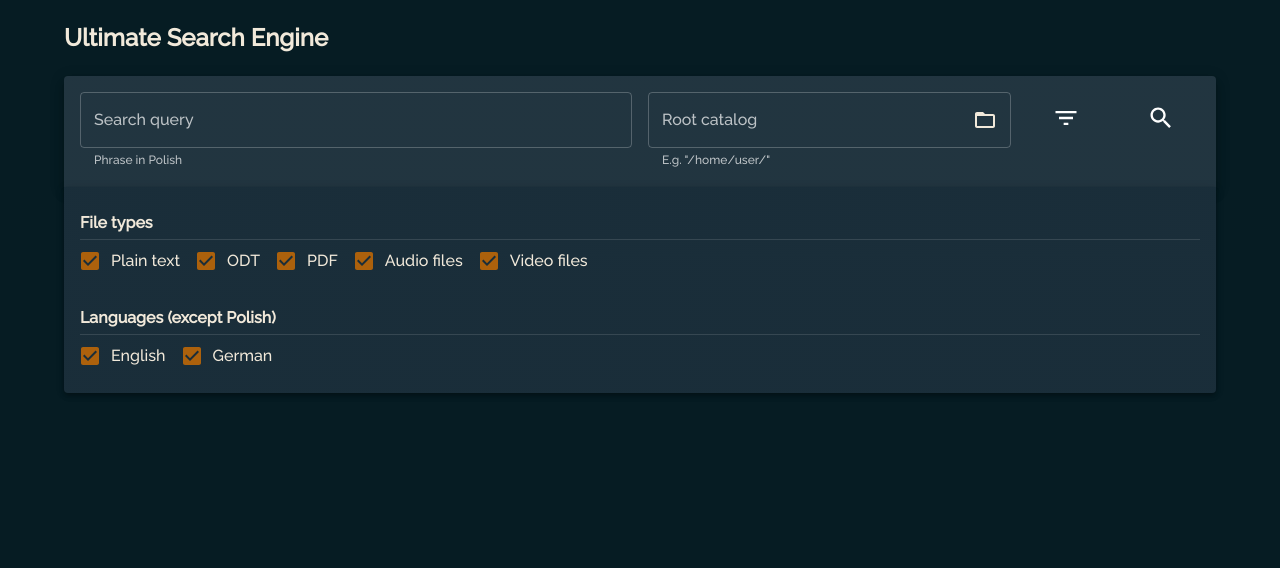
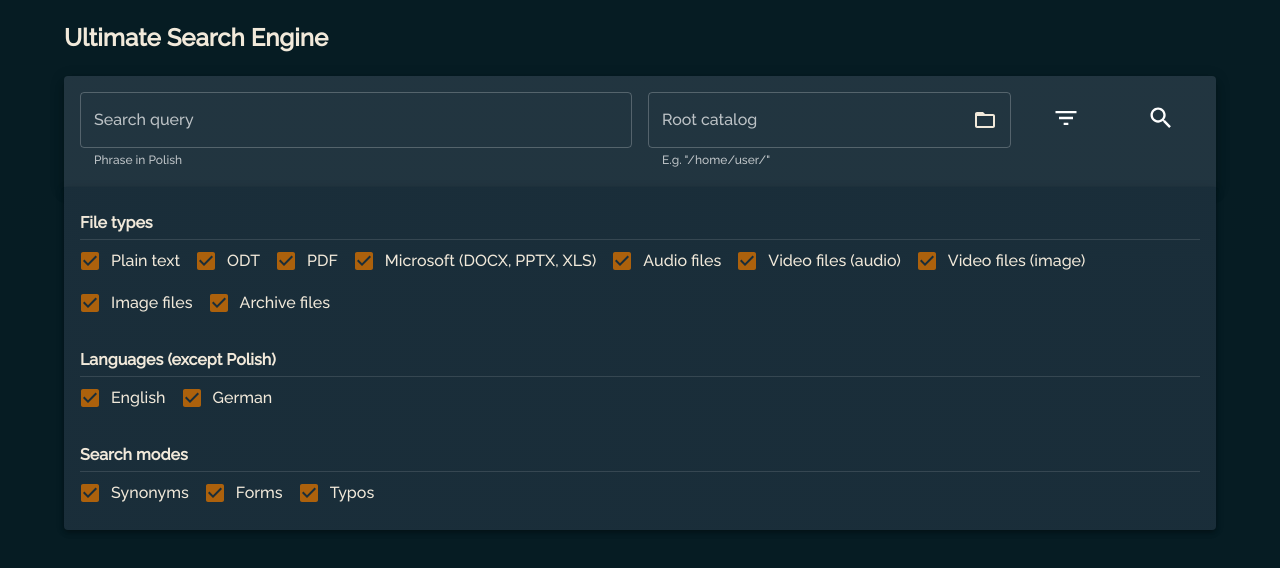
Before and after one commit to Pan-Maciek/techniki-komponentowe, a React (Create React App) app in the folder frontend/: page / in a window 1280 px wide. Both pictures are taken after a click on the button 1065 px from the left and 117 px from the top of the page. Shown: the top 568 px of the page. Built offline with nearby package versions, Linux system fonts and the light colour scheme; no server answers.

Commit message:
Adapt frontend to new services (#3)

```diff
--- a/frontend/src/commons/types.ts
+++ b/frontend/src/commons/types.ts
@@ -4,6 +4,7 @@ export type SearchParams = {
   additionalInfo: {
     enabledFormats: string[];
     lang: string[];
+    forms: string[];
   };
 };
 
@@ -34,22 +35,47 @@ export type AudioMatch = {
   searchContext: string;
 };
 
-export type Match = PlainTextMatch | RichTextMatch | AudioMatch;
+export type ImageMatch = {
+  indices: Array<number>;
+  searchContext: string;
+};
+
+export type ArchiveMatch = {
+  indices: Array<number>;
+  searchContext: string;
+};
+
+export type Match =
+  | PlainTextMatch
+  | RichTextMatch
+  | AudioMatch
+  | ImageMatch
+  | ArchiveMatch;
 
 export type SearchResponse = {
   "text-search": ServiceResponse<PlainTextMatch>;
   "odt-search": ServiceResponse<RichTextMatch>;
   "pdf-search": ServiceResponse<RichTextMatch>;
+  "microsoft-search": ServiceResponse<RichTextMatch>;
   "audio-search": ServiceResponse<AudioMatch>;
   "video-search": ServiceResponse<AudioMatch>;
+  "video-search-ocr": ServiceResponse<ImageMatch>;
+  "ocr-search": ServiceResponse<ImageMatch>;
+  "archive-search": ServiceResponse<ArchiveMatch>;
 };
 
 export const SERVICES: Array<keyof SearchResponse> = [
   "text-search",
   "odt-search",
   "pdf-search",
+  "microsoft-search",
   "audio-search",
   "video-search",
+  "video-search-ocr",
+  "ocr-search",
+  "archive-search",
 ];
 
 export const LANGUAGES = ["en", "de"] as const;
+
+export const FORMS = ["synonyms", "forms", "typos"] as const;
--- a/frontend/src/views/Search/Search.tsx
+++ b/frontend/src/views/Search/Search.tsx
@@ -31,12 +31,16 @@ export const Search = () => {
     data.additionalInfo.lang = data.additionalInfo.lang.filter(
       (format: string) => !!format
     );
+    data.additionalInfo.forms = data.additionalInfo.forms.filter(
+      (format: string) => !!format
+    );
 
     setSearchState({ status: "LOADING" });
     try {
       const enabledFormats = data.additionalInfo.enabledFormats;
 
       enabledFormats.forEach((format) => {
+        console.log("FORMAT: ", format);
         data.additionalInfo.enabledFormats = [format];
         search(data).then((results) => {
           setSearchState((state) => {
--- a/frontend/src/views/Search/SearchForm.tsx
+++ b/frontend/src/views/Search/SearchForm.tsx
@@ -23,6 +23,7 @@ import {
   SearchResponse,
   SERVICES,
   LANGUAGES,
+  FORMS,
 } from "../../commons/types";
 
 type SearchFormProps = {
@@ -33,13 +34,23 @@ const serviceLabelMap: Record<keyof SearchResponse, string> = {
   "text-search": "Plain text",
   "odt-search": "ODT",
   "pdf-search": "PDF",
+  "microsoft-search": "Microsoft (DOCX, PPTX, XLS)",
   "audio-search": "Audio files",
-  "video-search": "Video files",
+  "video-search": "Video files (audio)",
+  "video-search-ocr": "Video files (image)",
+  "ocr-search": "Image files",
+  "archive-search": "Archive files",
 };
 
 const languageLabelMap: Record<typeof LANGUAGES[number], string> = {
   en: "English",
   de: "German",
+};
+
+const formLabelMap: Record<typeof FORMS[number], string> = {
+  synonyms: "Synonyms",
+  forms: "Forms",
+  typos: "Typos",
 };
 
 export const SearchForm: React.VFC<SearchFormProps> = ({ onSubmit }) => {
@@ -156,6 +167,21 @@ export const SearchForm: React.VFC<SearchFormProps> = ({ onSubmit }) => {
                 ))}
               </FormGroup>
             </Grid>
+            <Grid item xs={12}>
+              <h4 className={styles.formHeader}>Search modes</h4>
+              <Divider />
+              <FormGroup row>
+                {FORMS.map((form, i) => (
+                  <FormControlLabel
+                    key={form}
+                    control={<Checkbox defaultChecked />}
+                    label={formLabelMap[form]}
+                    value={form}
+                    {...register(`additionalInfo.forms.${i}`)}
+                  />
+                ))}
+              </FormGroup>
+            </Grid>
           </Grid>
         </Paper>
       </Collapse>
--- a/frontend/src/views/Search/SearchResult.tsx
+++ b/frontend/src/views/Search/SearchResult.tsx
@@ -8,15 +8,22 @@ import {
   TextSnippet as TextSnippetIcon,
   PictureAsPdf as PictureAsPdfIcon,
   Audiotrack as AudiotrackIcon,
-  VideoLibrary as VideoLibraryIcon,
+  MusicVideo as MusicVideoIcon,
+  OndemandVideo as OndemandVideoIcon,
+  Image as ImageIcon,
+  FolderZip as FolderZipIcon,
 } from "@mui/icons-material";
 
 const serviceIconMap: Record<keyof SearchResponse, JSX.Element> = {
   "text-search": <TextSnippetIcon />,
   "odt-search": <TextFormatIcon />,
   "pdf-search": <PictureAsPdfIcon />,
+  "microsoft-search": <TextFormatIcon />,
   "audio-search": <AudiotrackIcon />,
-  "video-search": <VideoLibraryIcon />,
+  "video-search": <MusicVideoIcon />,
+  "video-search-ocr": <OndemandVideoIcon />,
+  "ocr-search": <ImageIcon />,
+  "archive-search": <FolderZipIcon />,
 };
 
 export const SearchResult: React.VFC<{
```
